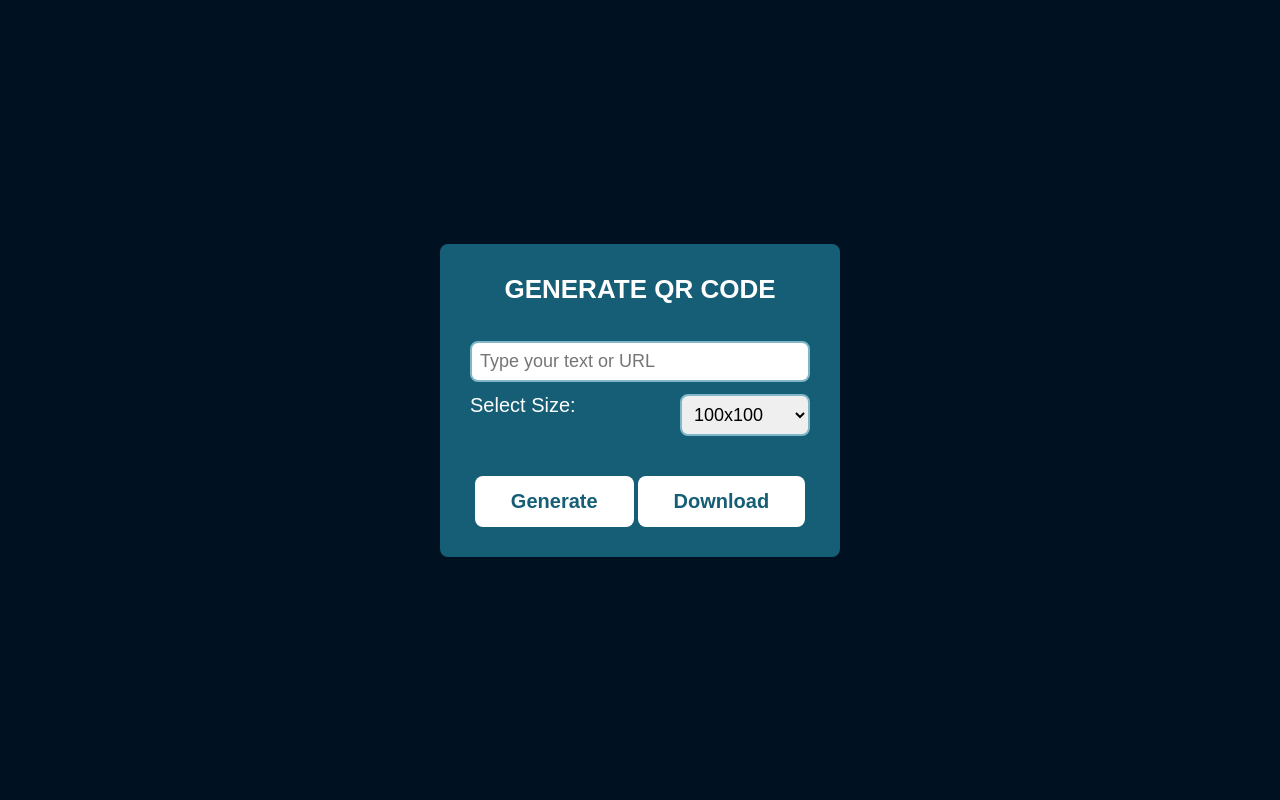
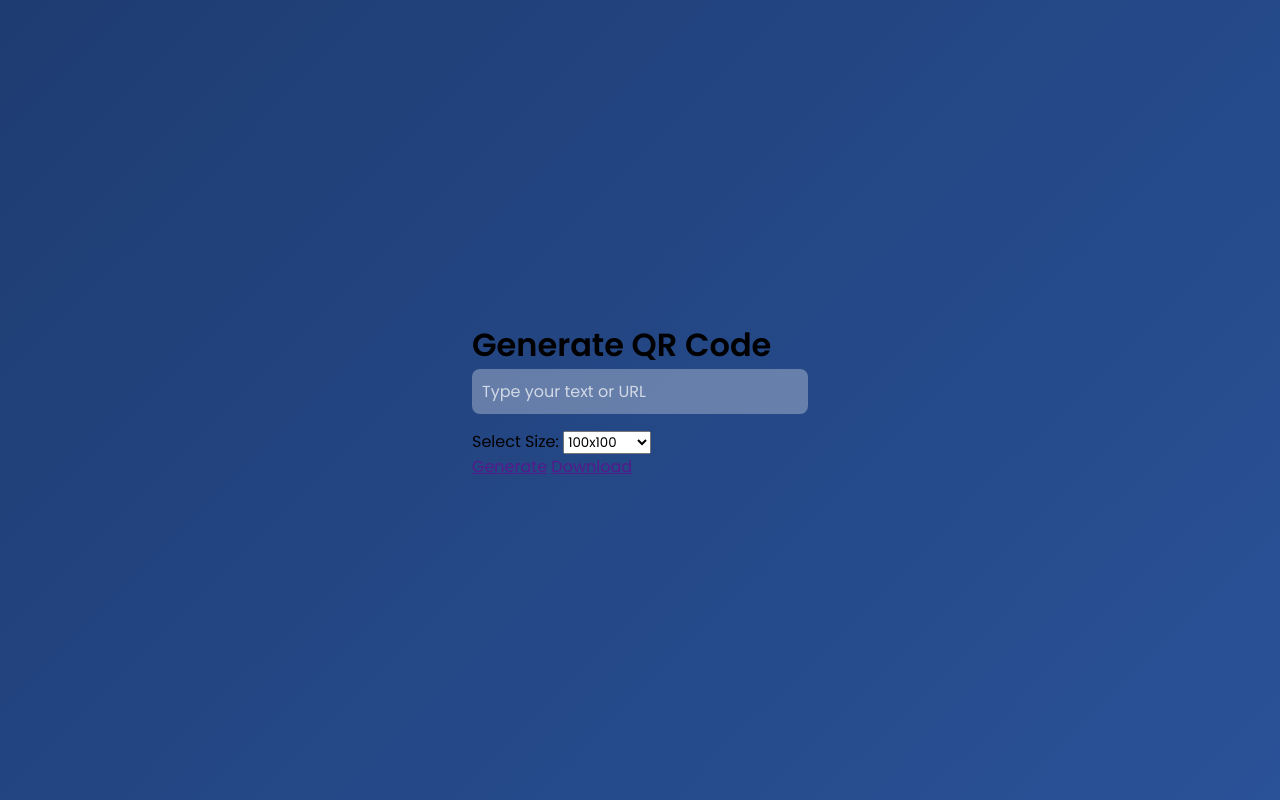
Before and after one commit to vikashgupta16/qr-code, a plain HTML site: page index.html in a window 1280 px wide. Drawn offline with Linux system fonts and the light colour scheme.

Commit message:
Update style.css

```diff
--- a/css/style.css
+++ b/css/style.css
@@ -1,100 +1,104 @@
-:root{
-    --bcg-color: #001122;
-    --primary-color: #155e75;
-    --border-radius: 8px;
-    --secondary-color: #fff;
-    --border-color: #7fb7c9;
-}
-*{
+/* Google Font */
+@import url('https://fonts.googleapis.com/css2?family=Poppins:wght@300;400;600&display=swap');
+
+* {
     margin: 0;
     padding: 0;
     box-sizing: border-box;
-    font-family: sans-serif;
+    font-family: 'Poppins', sans-serif;
 }
 
-body{
-    width: 100%;
-    height: 100vh;
+body {
     display: flex;
     justify-content: center;
     align-items: center;
-    background-color: var(--bcg-color);
+    height: 100vh;
+    background: linear-gradient(135deg, #1e3c72, #2a5298);
 }
 
-.box{
-    background-color: var(--primary-color);
-    padding: 30px;
-    width: 400px;
-    border-radius: var(--border-radius);
+.container {
+    background: rgba(255, 255, 255, 0.15);
+    backdrop-filter: blur(10px);
+    padding: 25px;
+    border-radius: 15px;
+    box-shadow: 0 4px 10px rgba(0, 0, 0, 0.2);
+    text-align: center;
+    max-width: 400px;
+    width: 90%;
 }
 
-.qr-header h1{
-    font-size: 26px;
-    text-align: center;
-    color: var(--secondary-color);
-    margin-bottom: 24px;
-    text-transform: uppercase;
+h2 {
+    font-size: 22px;
+    color: #fff;
+    font-weight: 600;
+    margin-bottom: 15px;
 }
 
-.qr-header input{
+input {
     width: 100%;
-    margin-block: 12px;
+    padding: 10px;
+    border: none;
+    outline: none;
+    font-size: 16px;
+    border-radius: 8px;
+    margin-bottom: 15px;
+    background: rgba(255, 255, 255, 0.3);
+    color: #fff;
+    transition: 0.3s;
 }
 
-.qr-header input, select{
-    padding: 8px;
-    border-radius: var(--border-radius);
-    font-size: 18px;
-    outline: none;
-    border: 2px solid var(--border-color);
+input::placeholder {
+    color: rgba(255, 255, 255, 0.7);
 }
 
-.qr-header label{
-    color: var(--secondary-color);
-    font-size: 20px;
+input:focus {
+    background: rgba(255, 255, 255, 0.5);
 }
 
-.qr-header div{
-    display: flex;
-    justify-content: space-between;
+button {
+    width: 100%;
+    padding: 10px;
+    border: none;
+    border-radius: 8px;
+    background: #ffcc00;
+    font-size: 18px;
+    font-weight: bold;
+    cursor: pointer;
+    transition: 0.3s;
 }
 
-.qr-footer{
+button:hover {
+    background: #ffa500;
+    transform: scale(1.05);
+}
+
+.qr-container {
     display: flex;
     justify-content: center;
-}
-.qr-footer a{
-    background-color: var(--secondary-color);
-    text-decoration: none;
-    font-size: 20px;
-    padding: 14px 36px;
-    margin-inline: 2px;
-    color: var(--primary-color);
-    font-weight: 600;
-    border-radius: var(--border-radius);
+    align-items: center;
+    margin-top: 20px;
 }
 
-.qr-body{
-    display: grid;
-    place-items: center;
-    padding:20px;
+#qrCode {
+    padding: 10px;
+    background: #fff;
+    border-radius: 10px;
+    transition: 0.3s ease-in-out;
+    opacity: 0;
+    transform: scale(0.8);
 }
 
-.qr-body img{
-    max-width: 100%;
-    max-height: 100%;
-    margin-block: 10px;
-    padding: 20px;
-    border: 0.5px solid var(--border-color);
-    border-radius: var(--border-radius);
+.show {
+    opacity: 1 !important;
+    transform: scale(1) !important;
 }
 
-@media screen and (max-width:520px){
-    .box{
-        width: 80%;
+@media (max-width: 500px) {
+    .container {
+        padding: 20px;
     }
-    .qr-footer a{
-        padding: 12px;
-        font-size: 16px;
+
+    h2 {
+        font-size: 20px;
     }
 }
```
